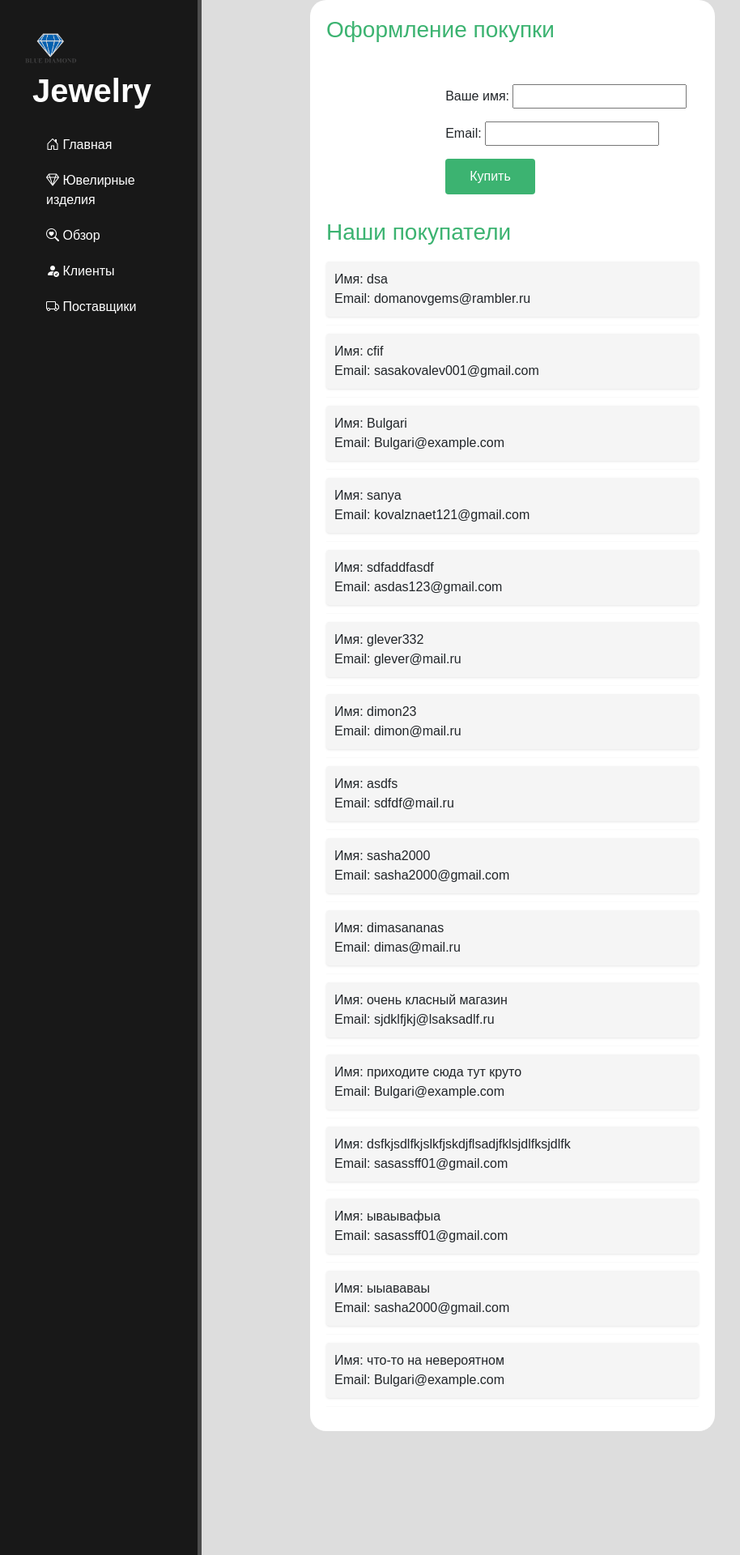
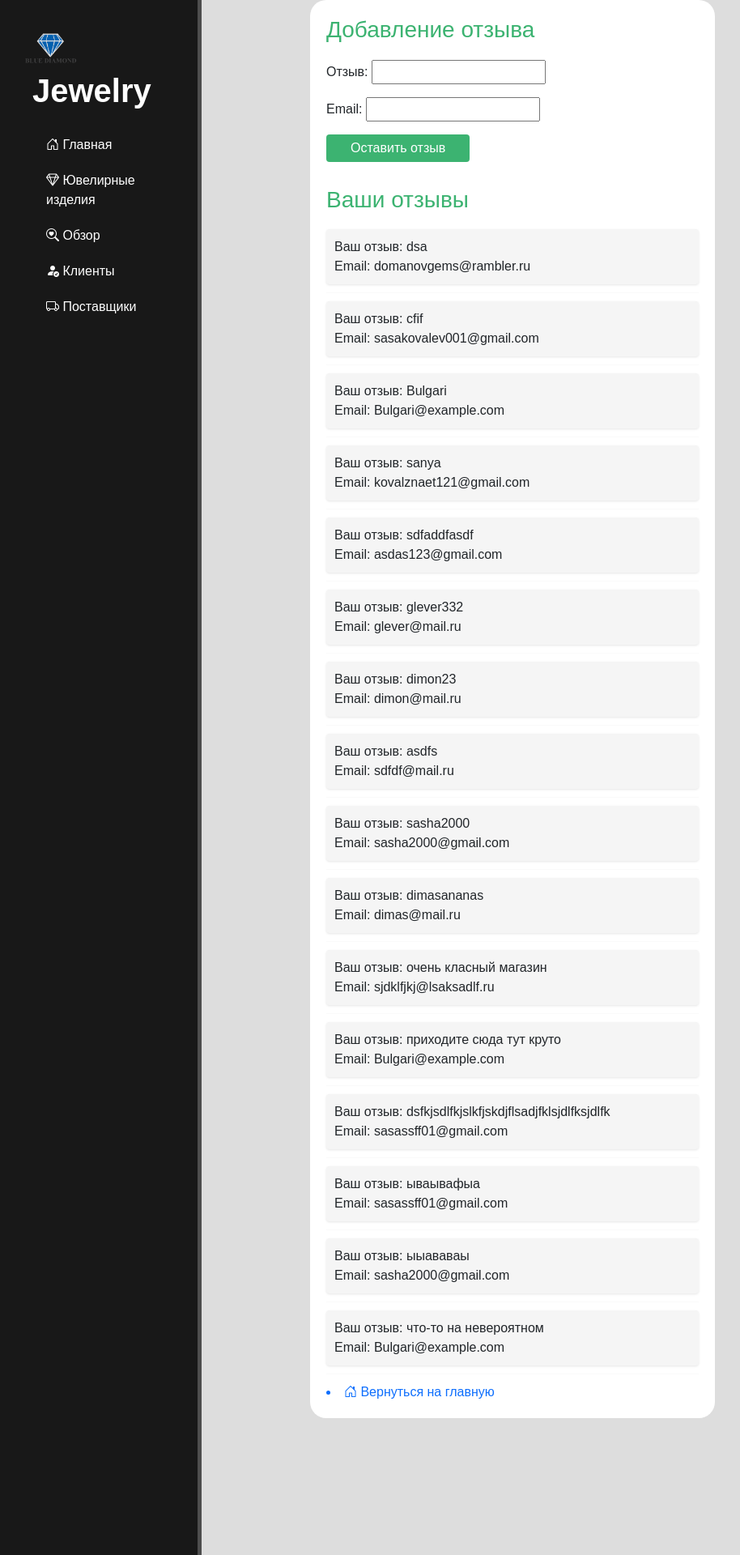
Before and after one commit to lolik-crypto/kurcash, a Django app: page /purchase_page/ in a window 1280 px wide. Shown: the top 1920 px of the page at 81% size, without its empty margins (7-921 px from the left). Run offline with Django 4.2, Linux system fonts and the light colour scheme; data comes from the database, SQL or seed files in the repository; both versions use the stored data as it was after the commit.

Commit message:
апап

```diff
--- a/coolsite/ivelir/forms.py
+++ b/coolsite/ivelir/forms.py
@@ -2,5 +2,5 @@ from django import forms
 from django.contrib.auth.models import User
 
 class PurchaseForm(forms.Form):
-    name = forms.CharField(label='Ваше имя')
+    name = forms.CharField(label='Отзыв')
     email = forms.EmailField(label='Email')
--- a/coolsite/ivelir/models.py
+++ b/coolsite/ivelir/models.py
@@ -16,7 +16,6 @@ class Jewelry(models.Model):
 class Customer(models.Model):
     name = models.CharField(max_length=100)
     email = models.EmailField(unique=True)
-
 class Supplier(models.Model):
     name = models.CharField(max_length=100)
     email = models.EmailField(unique=True)
@@ -26,6 +25,7 @@ class Review(models.Model):
     jewelry = models.ForeignKey(Jewelry, on_delete=models.CASCADE)
     rating = models.IntegerField()
     comment = models.TextField()
+
 class User(models.Model):
     name = models.CharField(max_length=100)
     email = models.EmailField()
--- a/coolsite/ivelir/static/ivelir/css/styles.css
+++ b/coolsite/ivelir/static/ivelir/css/styles.css
@@ -64,8 +64,3 @@ text-align:center;
     padding: 10px;
     margin-bottom: 10px;
 }
-form{
-margin-left:32%;
-width:500px;
-margin-top:50px;
-}
--- a/coolsite/ivelir/templates/oformlenie.html
+++ b/coolsite/ivelir/templates/oformlenie.html
@@ -21,6 +21,7 @@
         <div class="alert alert-warning ">
             <p>"Просто невероятное мастерство! Ювелирные изделия из этой мастерской - настоящие произведения искусства. 👌💍"</p></div>
 
+</p><button type="button" class="btn btn-sm btn-outline-danger"><a href="/purchase_page" class="nav-link"><ya-tr-span data-index="7-0" data-translated="true" data-source-lang="en" data-target-lang="ru" data-value="View" data-translation="Добавить отзыв" data-ch="0" data-type="trSpan"> Добавить отзыв</ya-tr-span> </a> </button></p></div>
 
 </div>
 </ivelir>
--- a/coolsite/ivelir/templates/purchase_page.html
+++ b/coolsite/ivelir/templates/purchase_page.html
@@ -4,7 +4,7 @@
 <html lang="en">
 <head>
     <meta charset="UTF-8">
-    <title>Оформление покупки</title>
+    <title>Добавление отзыва</title>
     <style>
         body {
             background-color: #dddddd;
@@ -23,7 +23,7 @@
             margin: 0 0 20px;
         }
         .btn {
-            padding: 10px 30px;
+            padding: 5px 30px;
             background-color: #3cb371;
 
             color: #ffffff;
@@ -45,6 +45,7 @@
         }
         .user-item p {
             margin: 0;
+
         }
         hr {
             margin: 10px 0;
@@ -57,30 +58,34 @@
         }
          .user-list {
             margin-top: 30px;
+
         }
     </style>
 </head>
 <body>
 <div class="form">
-    <h3>Оформление покупки</h3>
+    <h3>Добавление отзыва</h3>
     <form method="POST" action="{% url 'purchase_page' %}">
         {% csrf_token %}
         {{ form.as_p }}
-        <button class="btn " type="submit">Купить</button>
+        <button class="btn" type="submit">Оставить отзыв</button>
     </form>
 
     <div class="user-list">
-        <h3>Наши покупатели</h3>
+        <h3>Ваши отзывы</h3>
         {% for user in users %}
             <div class="user-item">
-                <p>Имя: {{ user.name }}</p>
+                <p>Ваш отзыв: {{ user.name }}</p>
                 <p>Email: {{ user.email }}</p>
             </div>
             <hr>
+
         {% empty %}
             <p class="no-users">Нет пользователей</p>
         {% endfor %}
     </div>
+            <a href="{% url 'index' %}"><li><i class="bi bi-house-door"></i> Вернуться на главную </li></a>
+
 </div>
 </body>
 </html>
--- a/coolsite/ivelir/templates/review_list.html
+++ b/coolsite/ivelir/templates/review_list.html
@@ -9,7 +9,7 @@
                    <div class="alert alert-warning ">
                        <h3>{{review.title}}</h3>
                       <img src="{{ review.jewelry.image.url }}" alt="{{ jewelry.title }}" style="width:260px">
-                    <p>{{ review.jewelry }} - {{ review.rating }}/10 - {{ review.comment }} </p><button type="button" class="btn btn-sm btn-outline-secondary"><a href="/purchase_page" class="nav-link"><ya-tr-span data-index="7-0" data-translated="true" data-source-lang="en" data-target-lang="ru" data-value="View" data-translation="Перейти к покупке" data-ch="0" data-type="trSpan">Перейти к покупке</ya-tr-span> </a> </button></p></div>
+                    <p>{{ review.jewelry.title }} - {{ review.rating }}/10 - {{ review.comment }} </p></div>
                        {% endfor %}
 
 
```
Also changed, not shown: coolsite/requirements.txt (added, +35 -0 lines), requirements.txt (deleted, +0 -37 lines), coolsite/db.sqlite3.
